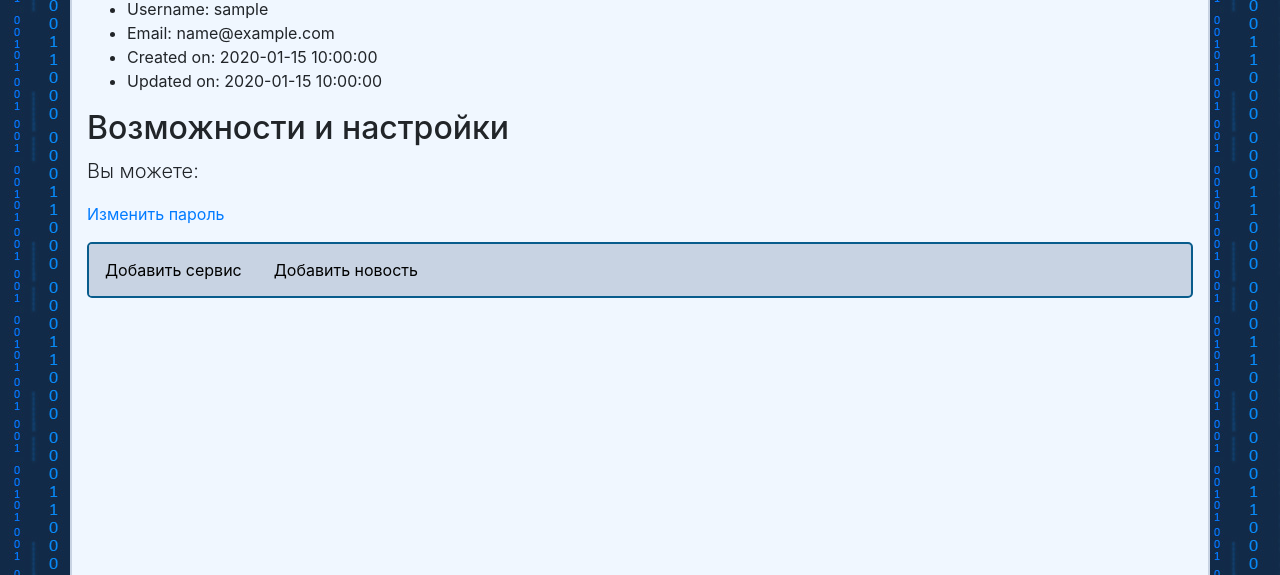
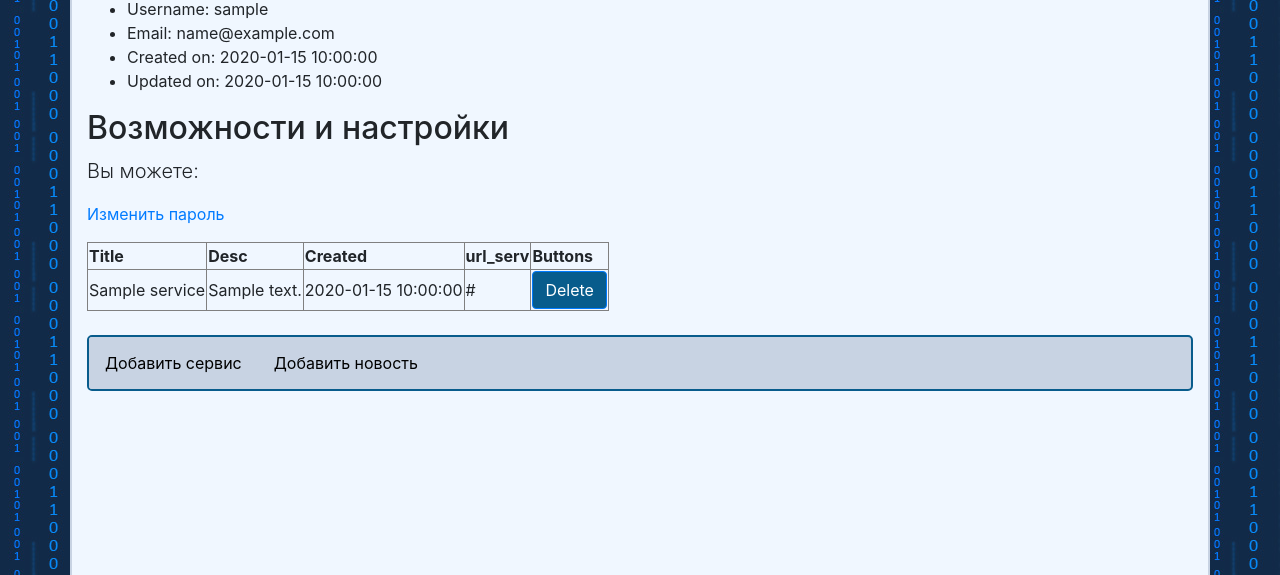
Before and after one commit to AlanLeinhard/main.ais, a Flask app: template app/templates/admin/index.html in a window 1280 px wide. Shown: the part 219-794 px from the top of the page. Run offline with Flask 2, Linux system fonts and the light colour scheme; a user stored in the database is signed in; tables that the repository leaves empty hold one stand-in row (values such as "Sample post"); the template is opened without the code that fills it: values that come from a table or form of the project are taken from there, most other values are stand-ins (such as "Sample title", 1, 10 or a date in 2020); some libraries are stand-ins or nearby versions.

Commit message:
add services table for admin

```diff
--- a/app/templates/admin/index.html
+++ b/app/templates/admin/index.html
@@ -54,6 +54,39 @@
     {% endif %}
   </div>
 
+  {% if current_user.is_authenticated %}
+
+
+
+
+
+  <table border="1">
+    <caption> </caption>
+    <tr>
+      <th>Title</th>
+      <th>Desc</th>
+      <th>Created</th>
+      <th>url_serv</th>
+      <th>Buttons</th>
+    </tr>
+
+    {% for services in services %}
+
+    <tr>
+      <td>{{services.title}} </td>
+      <td>{{services.desc}}</td>
+      <td>{{services.created}}</td>
+      <td>{{services.url_serv}}</td>
+      <td><a href="{{services.id}}/del" class="btn b_nav btn-primary">Delete</a></td>
+    </tr>
+
+    {%endfor%}
+
+  </table>
+
+
+
+
 </div>
 <div class="tab">
   <button class="tablinks" onclick="openCity(event, 'Сервис')">Добавить сервис</button>
@@ -70,7 +103,7 @@
 
       {{ form.csrf_token }}
       {{form.title.label()}}
-      {{form.title(class="form-control", type="text",placeholder="Default input",  )}}
+      {{form.title(class="form-control", type="text",placeholder="Default input", )}}
       <!-- Название сервиса
       <input name='title' id='title' class="form-control" type="text" placeholder="Default input" aria-label="default input example"> -->
       {{form.desc.label()}}
@@ -89,11 +122,18 @@
       <p><input name='image' id="image" type="file">
         <input type="submit" value="Загрузить">
       </p> -->
-      {{form.submit( type="submit", class="btn  b_nav btn-primary")}}
+      {{form.submit( type="submit", class="btn b_nav btn-primary")}}
       <!-- <button type="submit" class="btn  b_nav btn-primary"> Добавить </button> -->
-      {{form.title2(class="form-control f_c", type="text",placeholder="Default input", value="servises"  )}}
+      {{form.title2(class="form-control f_c", type="text",placeholder="Default input", value="servises" )}}
       <!-- Название сервиса
       <input name='title' id='title' class="form-control" type="text" placeholder="Default input" aria-label="default input example"> -->
+
+
+
+
+
+
+
 
 
     </form>
@@ -106,7 +146,7 @@
     <form enctype="multipart/form-data" method="post">
       {{ form.csrf_token }}
       {{form.title.label()}}
-      {{form.title(class="form-control", type="text",placeholder="Default input",  )}}
+      {{form.title(class="form-control", type="text",placeholder="Default input", )}}
       <!-- Название сервиса
       <input name='title' id='title' class="form-control" type="text" placeholder="Default input" aria-label="default input example"> -->
       {{form.desc.label()}}
@@ -125,9 +165,9 @@
       <p><input name='image' id="image" type="file">
         <input type="submit" value="Загрузить">
       </p> -->
-      {{form.submit( type="submit", class="btn  b_nav btn-primary")}}
+      {{form.submit( type="submit", class="btn b_nav btn-primary")}}
       <!-- <button type="submit" class="btn  b_nav btn-primary"> Добавить </button> -->
-      {{form.title2(class="form-control f_c", type="text",placeholder="Default input", value="news"  )}}
+      {{form.title2(class="form-control f_c", type="text",placeholder="Default input", value="news" )}}
       <!-- Название сервиса
       <input name='title' id='title' class="form-control" type="text" placeholder="Default input" aria-label="default input example"> -->
     </form>
@@ -167,4 +207,27 @@
   </div> -->
 
 </div>
+
+
+
+
+
+
+
+
+
+
+
+
+
+
+{% endif %}
+
+
+
+
+
+
+
+
 {% endblock content %}
--- a/app/templates/base.html
+++ b/app/templates/base.html
@@ -6,7 +6,7 @@
   <meta charset="utf-8">
   <!-- Настройка viewport -->
   <meta name="viewport" content="width=device-width, initial-scale=1">
-  <title>...</title>
+  {%block title%}{%endblock%}
 
   <!-- Bootstrap CSS (Cloudflare CDN) -->
   <link rel="stylesheet" href="https://cdnjs.cloudflare.com/ajax/libs/twitter-bootstrap/4.6.0/css/bootstrap.min.css"
```
Also changed, not shown: app/admin/__init__.py (+42 -2 lines). Lines whose indentation alone changed are shown as unchanged.
